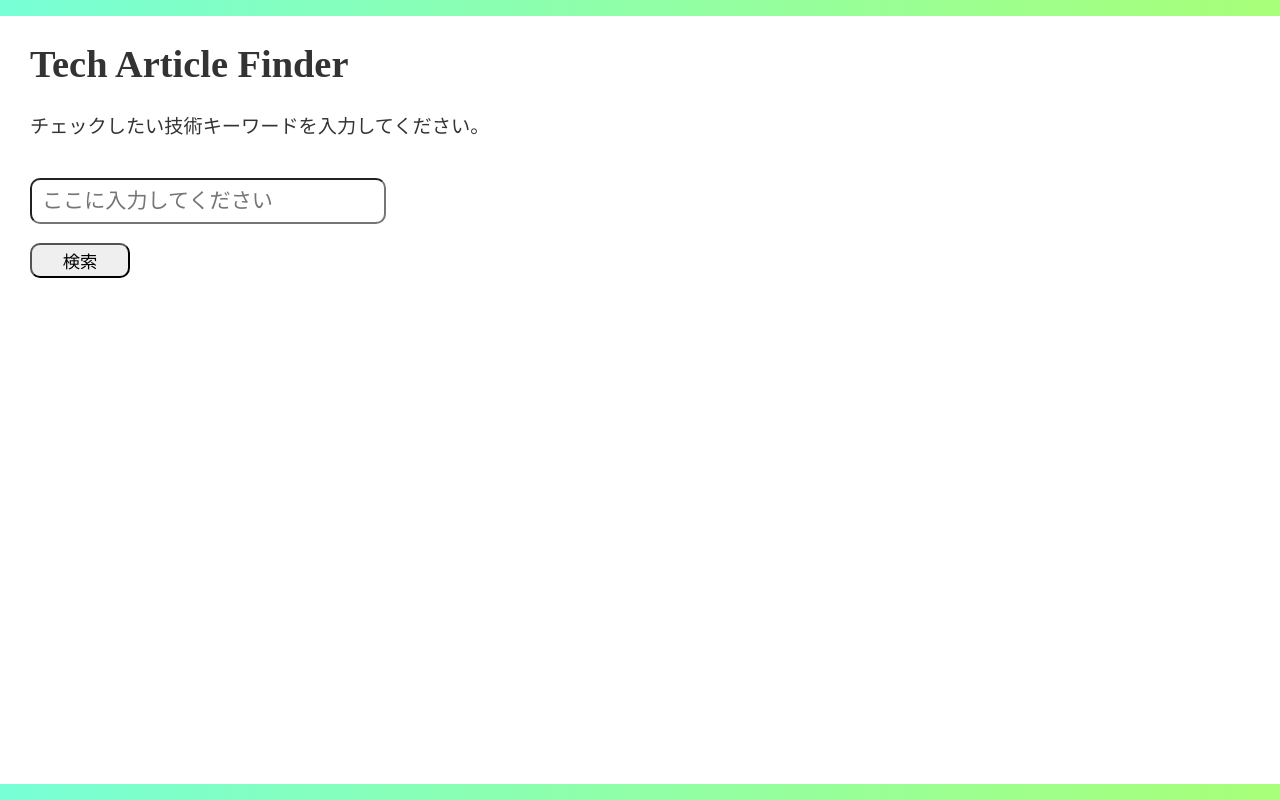
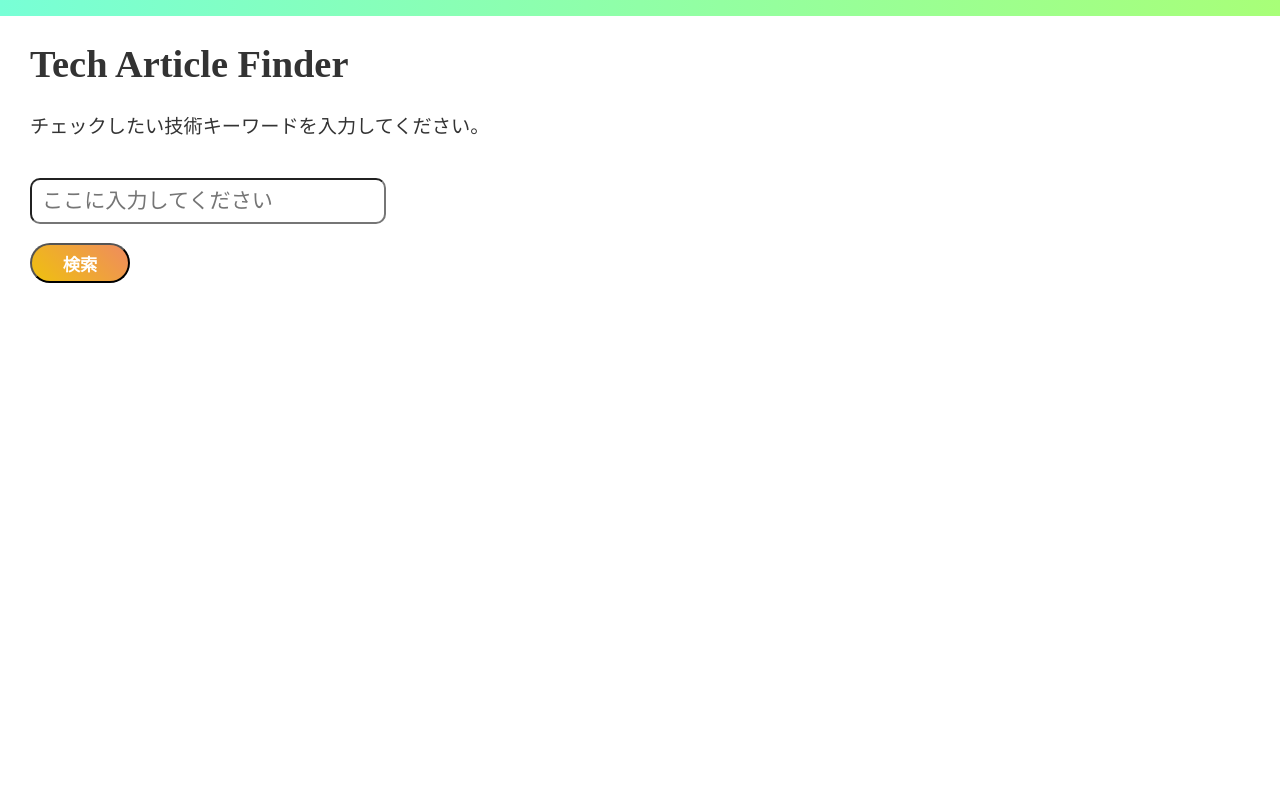
Before and after one commit to miolab/python_flask_scraper, a Flask app: page / in a window 1280 px wide. Run offline with Flask 2, Linux system fonts and the light colour scheme; some libraries are stand-ins or nearby versions.

Commit message:
fix basic design

```diff
--- a/static/style.css
+++ b/static/style.css
@@ -10,10 +10,9 @@ body{
     color: #333333;
     margin: 0;
     padding: 0;
-    height: 96vh;
+    height: 98vh;
 }
-body::before,
-body::after{
+body::before{
     content: '';
     display: block;
     height: 2vh;
@@ -42,8 +41,16 @@ input{
 }
 .input_submit{
     width: 100px;
-    height: 35px;
+    height: 40px;
+    border-radius: 20px;
     font-size: 0.9em;
+    font-weight: bold;
+    color: #ffffff;
+    background-image: linear-gradient(45deg, #efc10e 0%, #ef8b5f 100%);
+    transition: 0.3s;
+}
+.input_submit:hover{
+    background-image: linear-gradient(45deg, #efc10e 0%, #f86a25 100%);
 }
 
 /* table */
@@ -60,9 +67,16 @@ caption{
 td p{
     margin: 0 50px 5px;
     font-size: 0.8em;
+    font-weight: bold;
 }
 
 /* others */
 p#topDescription{
     margin-top: 0;
 }
+a{
+    text-decoration: none;
+}
+a:hover{
+    border-bottom: 1px solid blue;
+}
```
